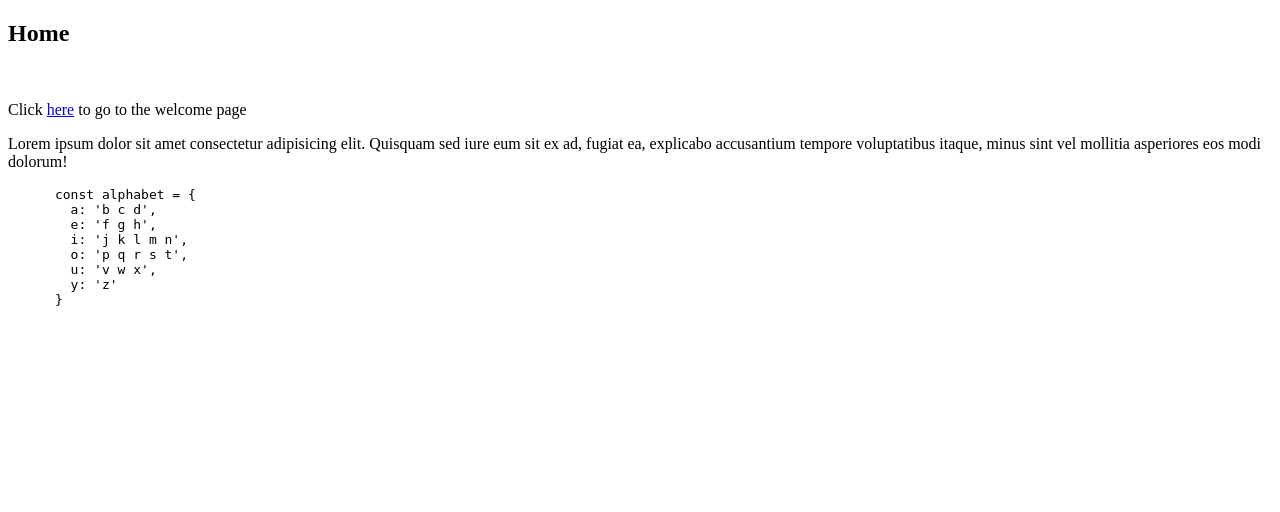
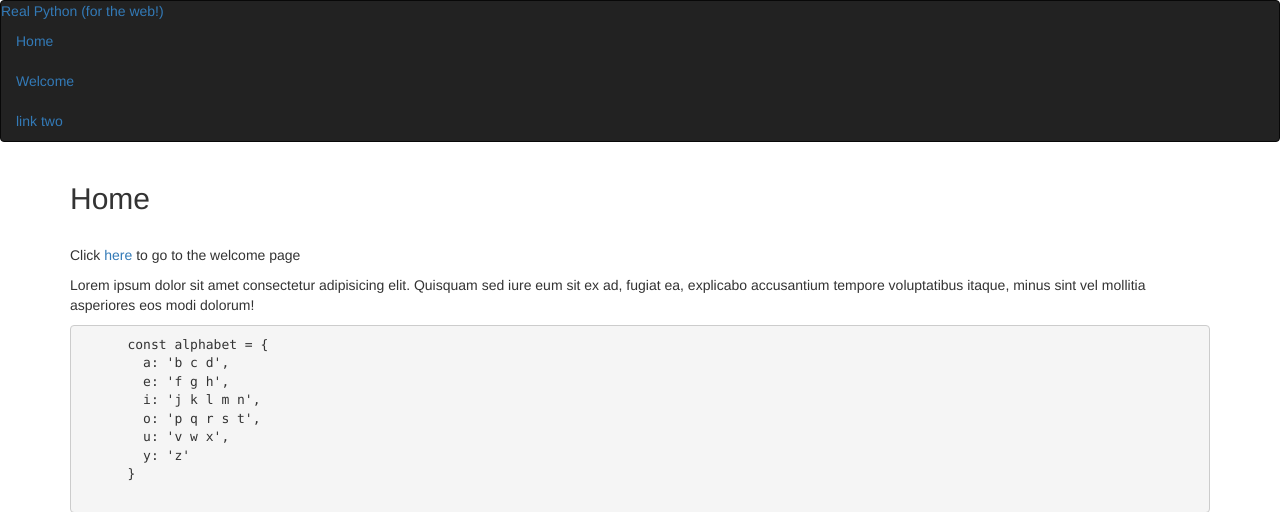
Before and after one commit to dagolinuxoid/flask_intro_app, a Python web app: template templates/home.html in a window 1280 px wide. Shown: the top 512 px of the page. Run offline with Jinja, Linux system fonts and the light colour scheme; the template is opened without the code that fills it, so the values that code supplies are empty; some libraries are stand-ins or nearby versions.

Commit message:
add_bootstap_four

```diff
--- a/templates/template.html
+++ b/templates/template.html
@@ -5,8 +5,21 @@
   <meta name="viewport" content="width=device-width, initial-scale=1.0">
   <meta http-equiv="X-UA-Compatible" content="ie=edge">
   <title>Flask Tutorial (part 1 | 2013 old one)</title>
+  <link rel="stylesheet" href="{{ url_for('static', filename='css/bootstrap.min.css') }}">
 </head>
 <body>
+  <header>
+    <div class="navbar navbar-inverse">
+      <div class="navbar-inner">
+        <a href="/" class="brand">Real Python (for the web!)</a>
+        <ul class="nav">
+          <li class="active"><a href="/">Home</a></li>
+          <li><a href="/welcome">Welcome</a></li>
+          <li><a href="/">link two</a></li>
+        </ul>
+      </div>
+    </div>
+  </header>
   <div class="container">
     {% block content %}
     {% endblock %}
```
